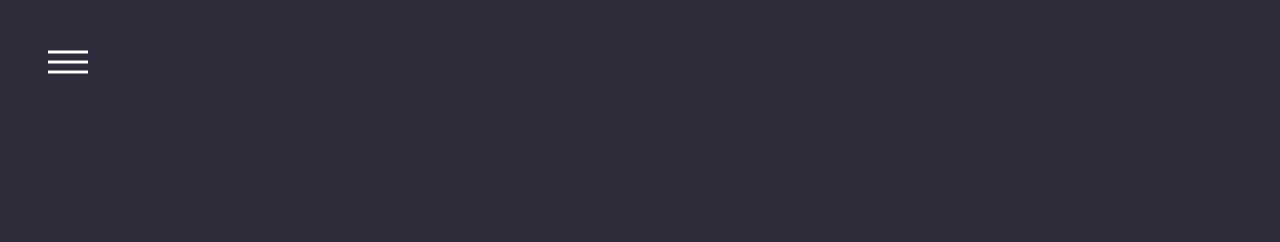
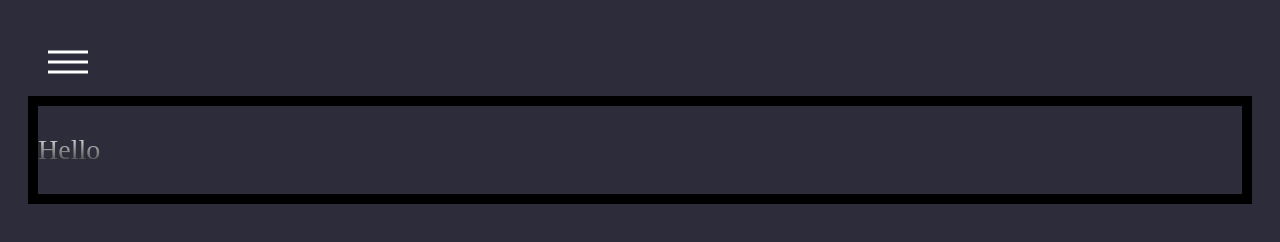
Before and after one commit to Desmoteuss/Menu, a plain HTML site: page index.html in a window 1280 px wide. Drawn offline with Linux system fonts and the light colour scheme.

Commit message:
Top added

```diff
--- a/index.html
+++ b/index.html
@@ -14,14 +14,20 @@
 				<span class="hamburger-box">
 					<span class= "hamburger-inner"></span>
 				</span>
-							</button>
-								<div class="navigation">
-									<ul class="navigation-list">
+			</button>
+					<div class="navigation">
+								<ul class="navigation-list">
 									<li class="navigation-item"><a href="">Form</a></li>
 									<li class="navigation-item"><a href="">QA</a></li>
 									<li class="navigation-item"><a href="">Info</a></li>
 								</ul>
-								</div>
+					</div>
+				<div class="container">
+
+			<p>Hello</p>
+
+				</div>
+
 				<script type="text/javascript" src="index.js"></script>
   </body>
 
--- a/styles.css
+++ b/styles.css
@@ -1,9 +1,33 @@
 html{
   box-sizing: border-box;
+
 }
 *,*::before, *::after {
   box-sizing: inherit;
+
 }
+
+.container{
+
+  display: inline-block;
+  border: solid black 10px;
+  width:100%;
+  /* position: absolute; */
+
+  align-content: center;
+justify-content: center;
+
+}
+
+p {
+  font-size: 28px;
+  background: -webkit-linear-gradient(#eee, #333);
+  -webkit-background-clip: text;
+  -webkit-text-fill-color: transparent;
+
+}
+
+
 
 
 body {
```
